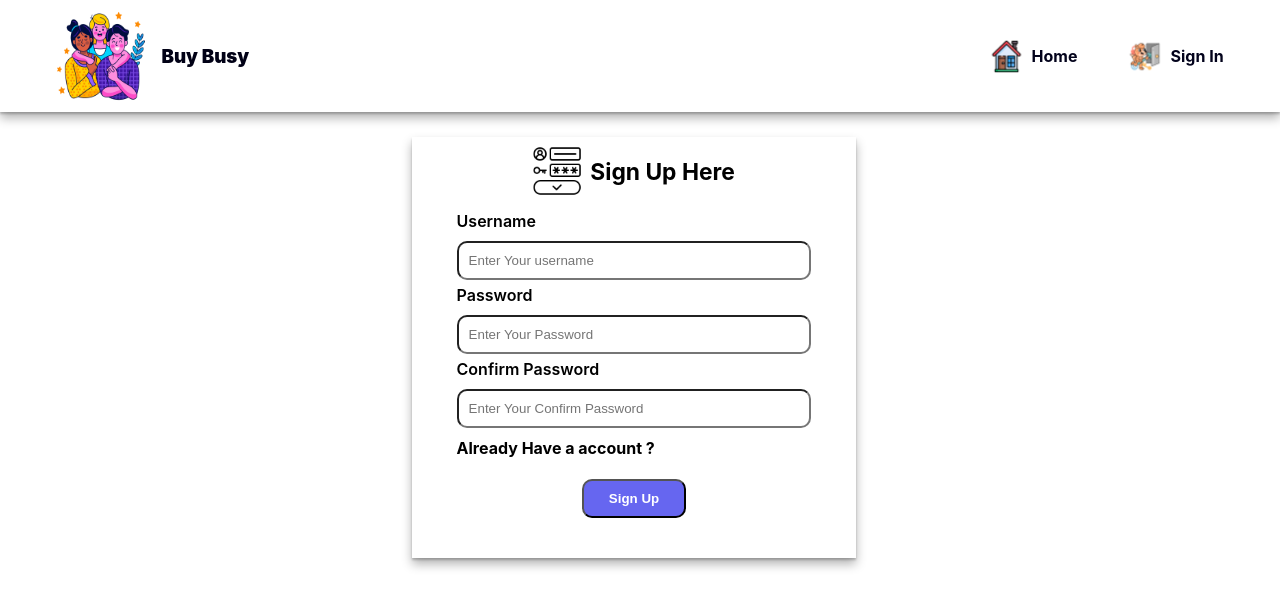
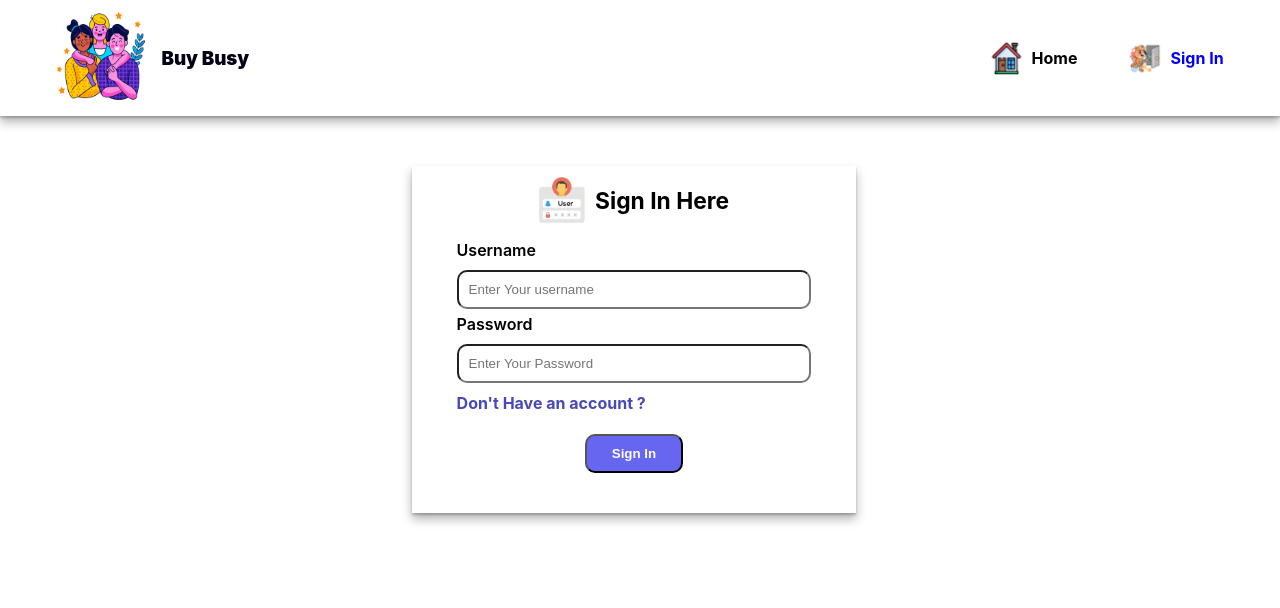
Before and after one commit to sanskar1419/Busy-Buy, a React (Create React App) app: page /signIn in a window 1280 px wide. Shown: the top 608 px of the page. Built offline with nearby package versions, Linux system fonts and the light colour scheme.

Commit message:
Add Navigation feature

```diff
--- a/src/App.js
+++ b/src/App.js
@@ -4,13 +4,53 @@ import SignIn from "./pages/SignIn/SignIn";
 import SignUp from "./pages/SignUp/SignUp";
 import { useValues } from "./context/authContext";
 import { Toaster } from "react-hot-toast";
+import {
+  createBrowserRouter,
+  Navigate,
+  RouterProvider,
+} from "react-router-dom";
 
 function App() {
   const { isLoggedIn } = useValues();
+
+  const PrivateRoute = ({ children }) => {
+    if (isLoggedIn) {
+      return <Navigate to="/" replace={true} />;
+    }
+    return children;
+  };
+
+  const router = createBrowserRouter([
+    {
+      path: "/",
+      element: <Navbar />,
+      children: [
+        {
+          index: true,
+          element: <Home />,
+        },
+        {
+          path: "signIn",
+          element: (
+            <PrivateRoute>
+              <SignIn />
+            </PrivateRoute>
+          ),
+        },
+        {
+          path: "signUp",
+          element: (
+            <PrivateRoute>
+              <SignUp />
+            </PrivateRoute>
+          ),
+        },
+      ],
+    },
+  ]);
   return (
     <>
-      <Navbar />
-      <SignUp />
+      <RouterProvider router={router} />
       <Toaster position="top-center" reverseOrder={false} />
     </>
   );
--- a/src/components/HorizontalMenuList/HorizontalMenuList.js
+++ b/src/components/HorizontalMenuList/HorizontalMenuList.js
@@ -6,6 +6,7 @@ import menuImg from "../../images/menus.png";
 import logInImg from "../../images/access.png";
 import styles from "./HorizontalMenuList.module.css";
 import { useValues } from "../../context/authContext";
+import { NavLink } from "react-router-dom";
 
 function HorizontalMenuList({ setMenuList }) {
   const { isLoggedIn } = useValues();
@@ -14,17 +15,36 @@ function HorizontalMenuList({ setMenuList }) {
       <div className={styles.buttonsContainer}>
         <div className={styles.individualButtonContainer}>
           <img src={homeImg} alt="Home" />
-          <h4>Home</h4>
+          <NavLink
+            to="/"
+            style={({ isActive }) => (isActive ? { color: "blue" } : undefined)}
+          >
+            <h4>Home</h4>
+          </NavLink>
         </div>
         {isLoggedIn ? (
           <>
             <div className={styles.individualButtonContainer}>
               <img src={orderImg} alt="Orders" />
-              <h4>Orders</h4>
+              <NavLink
+                to="/"
+                style={({ isActive }) =>
+                  isActive ? { color: "blue" } : undefined
+                }
+              >
+                <h4>Orders</h4>
+              </NavLink>
             </div>
             <div className={styles.individualButtonContainer}>
               <img src={cartImg} alt="Cart" />
-              <h4>Cart</h4>
+              <NavLink
+                to="/"
+                style={({ isActive }) =>
+                  isActive ? { color: "blue" } : undefined
+                }
+              >
+                <h4>Cart</h4>
+              </NavLink>
             </div>
             <div className={styles.individualButtonContainer}>
               <img src={logoutImg} alt="Logout" />
@@ -34,7 +54,14 @@ function HorizontalMenuList({ setMenuList }) {
         ) : (
           <div className={styles.individualButtonContainer}>
             <img src={logInImg} alt="login" />
-            <h4>Sign In</h4>
+            <NavLink
+              to="signIn"
+              style={({ isActive }) =>
+                isActive ? { color: "blue" } : undefined
+              }
+            >
+              <h4>Sign In</h4>
+            </NavLink>
           </div>
         )}
       </div>
--- a/src/components/Menulist/MenuList.js
+++ b/src/components/Menulist/MenuList.js
@@ -6,6 +6,7 @@ import logoutImg from "../../images/logout.png";
 import crossImg from "../../images/delete-button.png";
 import logInImg from "../../images/access.png";
 import { useValues } from "../../context/authContext";
+import { NavLink } from "react-router-dom";
 
 function MenuList({ setMenuList }) {
   const { isLoggedIn } = useValues();
@@ -21,7 +22,14 @@ function MenuList({ setMenuList }) {
       <div className={styles.buttons}>
         <div className={styles.individualButtonContainer}>
           <img src={homeImg} alt="Home" />
-          <h4>Home</h4>
+          <NavLink
+            to="/"
+            style={({ isActive }) =>
+              isActive ? { color: "Red" } : { color: "white" }
+            }
+          >
+            <h4>Home</h4>
+          </NavLink>
         </div>
         {isLoggedIn ? (
           <>
@@ -41,7 +49,14 @@ function MenuList({ setMenuList }) {
         ) : (
           <div className={styles.individualButtonContainer}>
             <img src={logInImg} alt="login" />
-            <h4>Sign In</h4>
+            <NavLink
+              to="signIn"
+              style={({ isActive }) =>
+                isActive ? { color: "Red" } : { color: "white" }
+              }
+            >
+              <h4>SignIn</h4>
+            </NavLink>
           </div>
         )}
       </div>
--- a/src/components/Navbar/Navbar.js
+++ b/src/components/Navbar/Navbar.js
@@ -3,6 +3,8 @@ import logoImg from "../../images/family.png";
 import HorizontalMenuList from "../HorizontalMenuList/HorizontalMenuList";
 import MenuList from "../Menulist/MenuList";
 import { useState } from "react";
+import { Outlet } from "react-router-dom";
+import { Link } from "react-router-dom";
 
 function Navbar() {
   const [menuList, setMenuList] = useState(false);
@@ -10,12 +12,17 @@ function Navbar() {
     <>
       <div className={styles.navBarContainer}>
         <div className={styles.logoContainer}>
-          <img src={logoImg} alt="logo" />
-          <h3 className={styles.logoHeading}>Buy Busy</h3>
+          <Link to="/">
+            <img src={logoImg} alt="logo" />
+          </Link>
+          <Link to="/">
+            <h3 className={styles.logoHeading}>Buy Busy</h3>
+          </Link>
         </div>
         <HorizontalMenuList setMenuList={setMenuList} />
       </div>
       {menuList ? <MenuList setMenuList={setMenuList} /> : null}
+      <Outlet />
     </>
   );
 }
--- a/src/index.css
+++ b/src/index.css
@@ -17,3 +17,8 @@ code {
   font-family: source-code-pro, Menlo, Monaco, Consolas, "Courier New",
     monospace;
 }
+
+a {
+  color: #000;
+  text-decoration: none;
+}
--- a/src/pages/Home/Home.js
+++ b/src/pages/Home/Home.js
@@ -3,7 +3,7 @@ import MenuList from "../../components/Menulist/MenuList";
 import Navbar from "../../components/Navbar/Navbar";
 
 function Home() {
-  return <></>;
+  return <h3>Home Page</h3>;
 }
 
 export default Home;
--- a/src/pages/SignIn/SignIn.js
+++ b/src/pages/SignIn/SignIn.js
@@ -1,5 +1,6 @@
 import styles from "./Signin.module.css";
 import signInImg from "../../images/login.png";
+import { Link } from "react-router-dom";
 
 function SignIn() {
   return (
@@ -18,7 +19,9 @@ function SignIn() {
             <label>Password</label>
             <input type="password" placeholder="Enter Your Password" />
           </div>
-          <h4>Don't Have an account ?</h4>
+          <Link to="/signUp">
+            <h4>Don't Have an account ?</h4>
+          </Link>
           <div className={styles.buttonContainer}>
             <button>Sign In</button>
           </div>
--- a/src/pages/SignIn/Signin.module.css
+++ b/src/pages/SignIn/Signin.module.css
@@ -35,6 +35,7 @@
 
 .signInContainer form h4 {
   margin-top: 10px;
+  color: rgb(72, 72, 185);
 }
 
 .formInput {
--- a/src/pages/SignUp/SignUp.js
+++ b/src/pages/SignUp/SignUp.js
@@ -3,6 +3,7 @@ import signUpImg from "../../images/sign-up.png";
 import { useState } from "react";
 import useSignUp from "../../hooks/useSignUp";
 import { PropagateLoader } from "react-spinners";
+import { Link } from "react-router-dom";
 
 function SignUp() {
   const [inputs, setInputs] = useState({
@@ -65,7 +66,9 @@ function SignUp() {
               required
             />
           </div>
-          <h4>Already Have a account ?</h4>
+          <Link to="/signIn">
+            <h4>Already Have a account ?</h4>
+          </Link>
           <div className={styles.buttonContainer}>
             {loading ? (
               <PropagateLoader color="rgb(102, 102, 240)" />
--- a/src/pages/SignUp/SignUp.module.css
+++ b/src/pages/SignUp/SignUp.module.css
@@ -35,6 +35,7 @@
 
 .signUpContainer form h4 {
   margin-top: 10px;
+  color: rgb(72, 72, 185);
 }
 
 .formInput {
```
